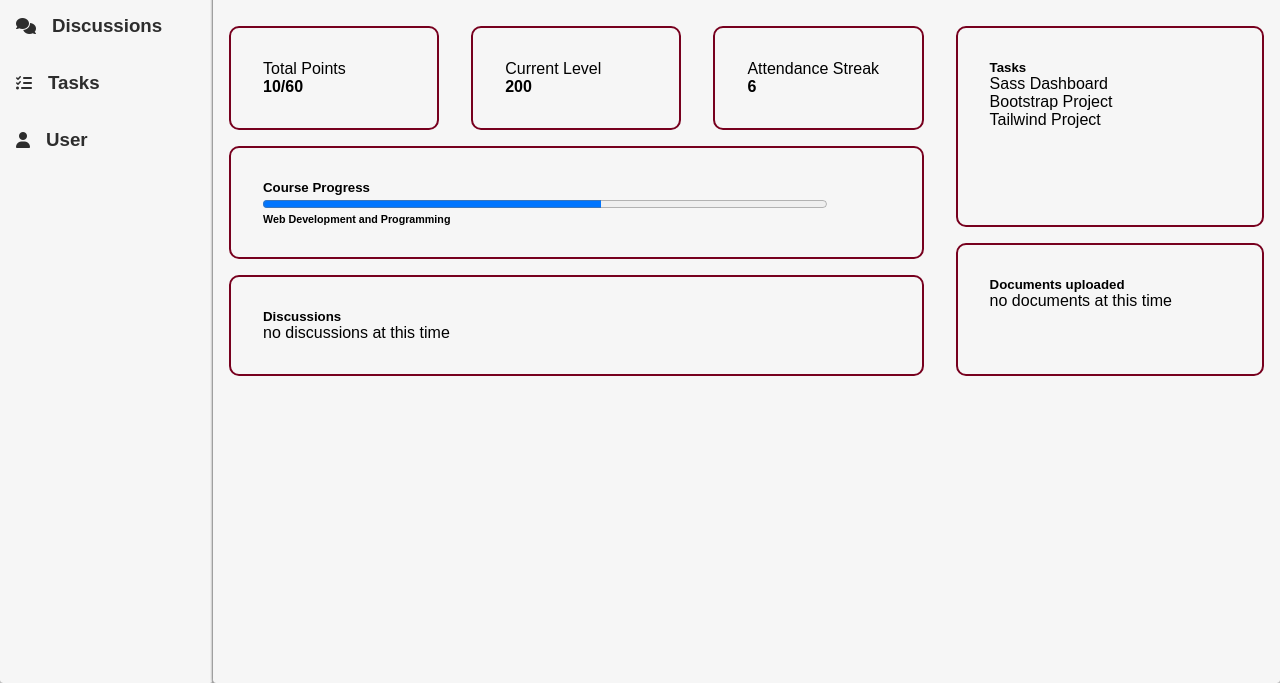
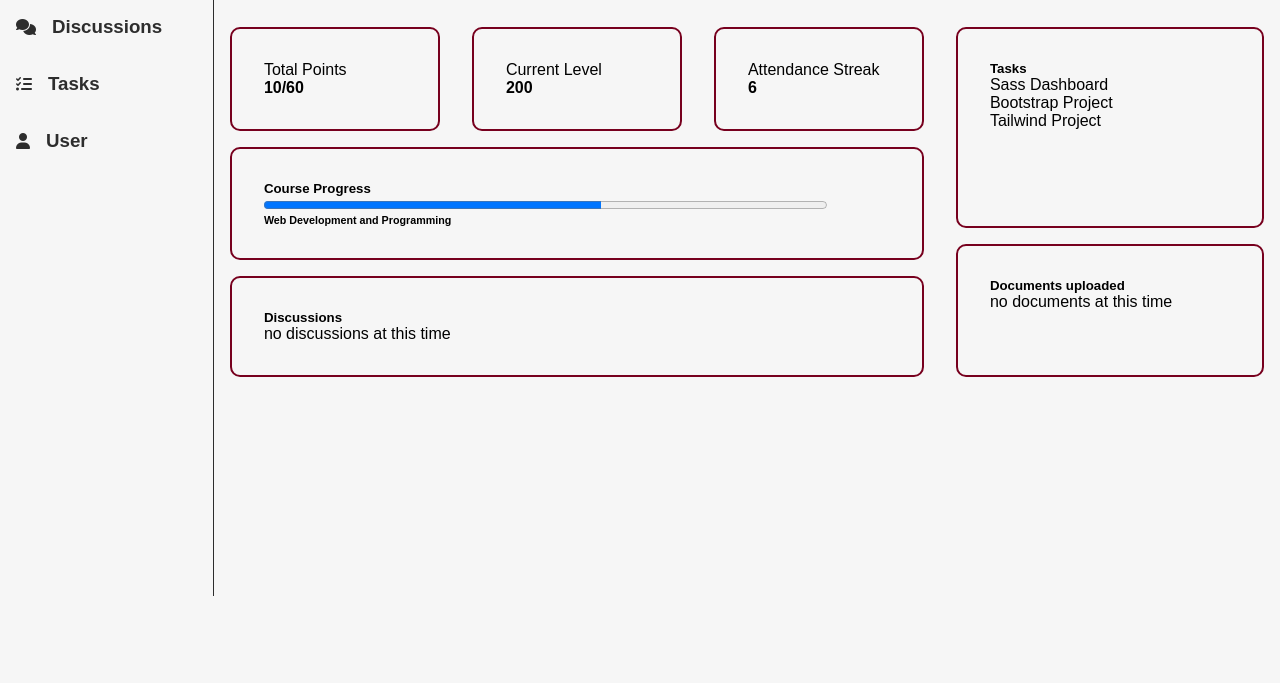
Before and after one commit to Jthapata/sass-dashboard, a plain HTML site: page index.html in a window 1280 px wide. Shown: the part 197-880 px from the top of the page. After the commit the page ends 800 px from the top, so only its background shows below. Drawn offline with Linux system fonts and the light colour scheme.

Commit message:
more css

```diff
--- a/styling/_base.scss
+++ b/styling/_base.scss
@@ -7,6 +7,6 @@ $off-white: #f6f6f6;
     background-color: $light-red;
 }
 %shadow {
-    box-shadow: 0 0 3px black;
-    border-radius: 3px;
+    border-top: 1px solid $charcoal;
+    border-right: 1px solid $charcoal;
 }
--- a/styling/style.scss
+++ b/styling/style.scss
@@ -18,6 +18,7 @@
 }
 body {
     height: 100vh;
+    background-color: base.$off-white;
 }
 .row {
     @include row;
@@ -50,9 +51,10 @@ header {
 }
 .maincontent {
     @include row(stretch);
-    height: 100%;
+    background-color: base.$off-white;
 }
 .sidebar {
+    height: 89vh;
     @include column(flex-start);
     flex-grow: 1;
     background-color: base.$off-white;
@@ -64,7 +66,7 @@ header {
 .sidebar-item {
     @include row;
     background-color: base.$off-white;
-    width: 100%;
+    width: 85%;
     padding: 1rem;
     margin: .1rem 0;
     cursor: pointer;
@@ -80,6 +82,7 @@ header {
     @extend %shadow;
     background-color: base.$off-white;
     flex-grow: 5;
+    border-right: none;
 }
 .top {
     @include row;
```
Also changed, not shown: styling/style.css, 1 other file.
